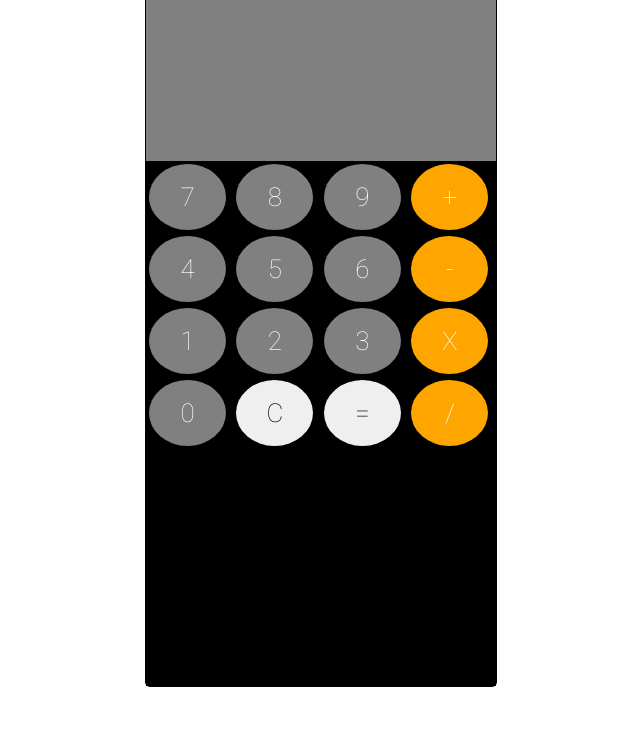
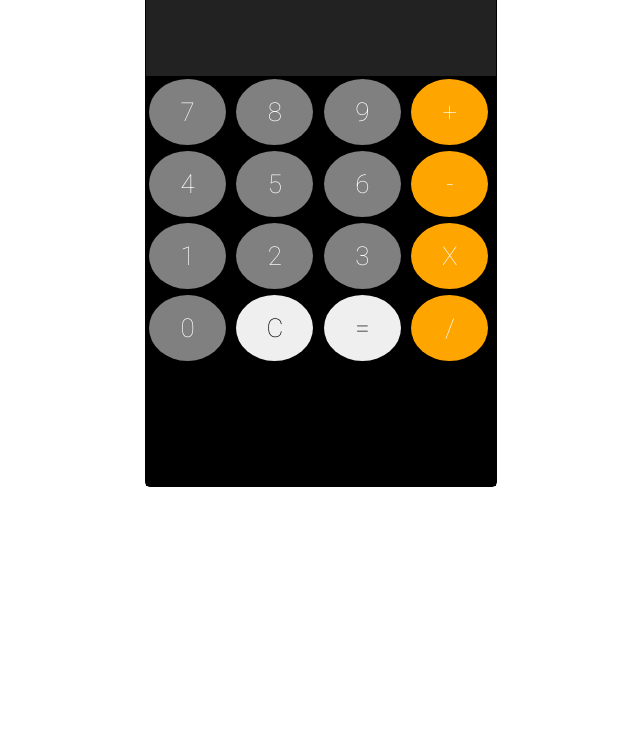
Before and after one commit to armandogg24/calculatorJs, a plain HTML site: page index.html in a window 1280 px wide. Shown: the part 52-800 px from the top of the page, without its empty margins (319-959 px from the left). Drawn offline with Linux system fonts and the light colour scheme.

Commit message:
Style Update3

```diff
--- a/style.css
+++ b/style.css
@@ -18,7 +18,7 @@
 }
 
 #appBg{
-    height: 700px;
+    height: 500px;
     width: 350px;
     border: 1px solid black;
     border-radius: 5px;
@@ -31,8 +31,8 @@
 }
 
 #appBg input[type=textfield] {
-    background-color: gray;
-    height: 25%;
+    background-color: #222222;
+    height: 18%;
     width: 100%;
     cursor: default;
     font-family: 'Roboto', sans-serif;
```
